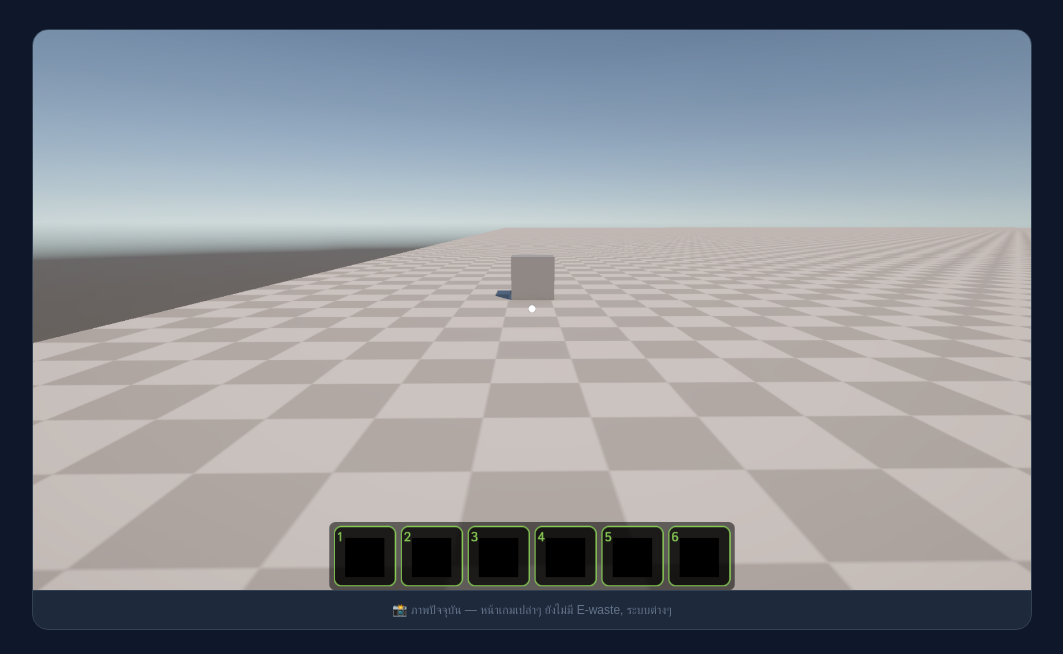
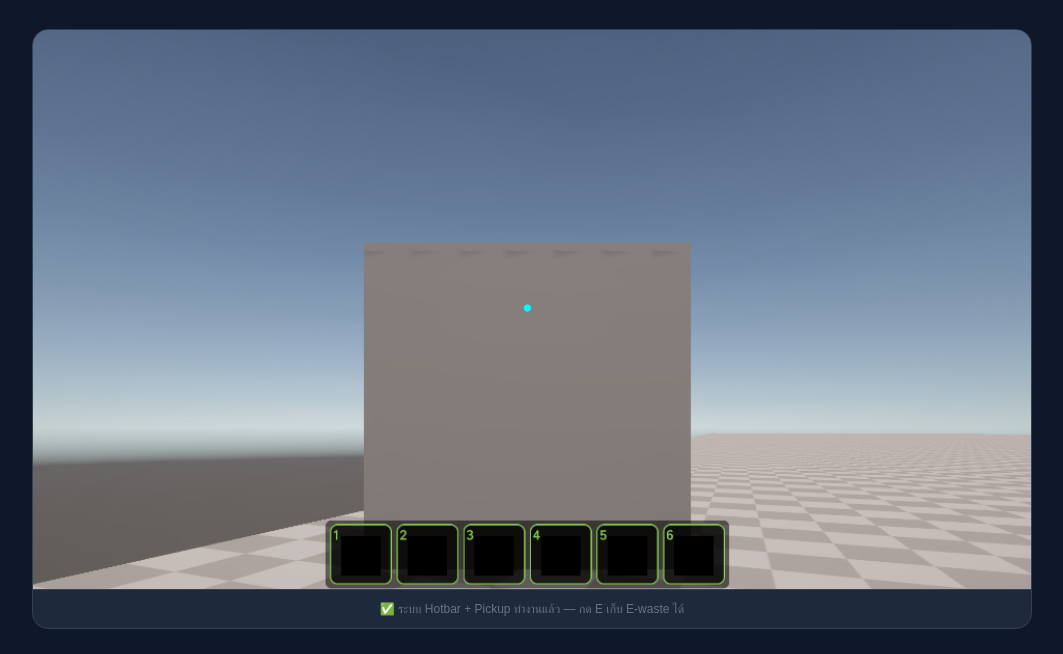
Before and after one commit to Paloon/forest-guardian-docs, a plain HTML site: page forest-guardian-ui.html in a window 1280 px wide. Shown: the part 98-752 px from the top of the page, without its empty margins (108-1171 px from the left). Drawn offline with Linux system fonts and the light colour scheme; a web font is replaced by a local one.

Commit message:
update: UI guide - working screenshot

```diff
--- a/forest-guardian-ui.html
+++ b/forest-guardian-ui.html
@@ -153,8 +153,13 @@
 
 <!-- === SCENE PROTOTYPE === -->
 <div class="screenshot-wrapper">
+  <img src="ui-working.png" alt="Forest Guardian ระบบทำงานแล้ว">
+  <div class="caption">✅ ระบบ Hotbar + Pickup ทำงานแล้ว — กด E เก็บ E-waste ได้</div>
+</div>
+
+<div class="screenshot-wrapper">
   <img src="ui-prototype.png" alt="Forest Guardian UI Prototype">
-  <div class="caption">📸 ภาพปัจจุบัน — หน้าเกมเปล่าๆ ยังไม่มี E-waste, ระบบต่างๆ</div>
+  <div class="caption">📸 Phase 1 — หน้าเกมเปล่าๆ ก่อนเพิ่มระบบ</div>
 </div>
 
 <div class="ui-title">🔍 ส่วนประกอบปัจจุบัน</div>
```
Also changed, not shown: ui-working.png (added).
